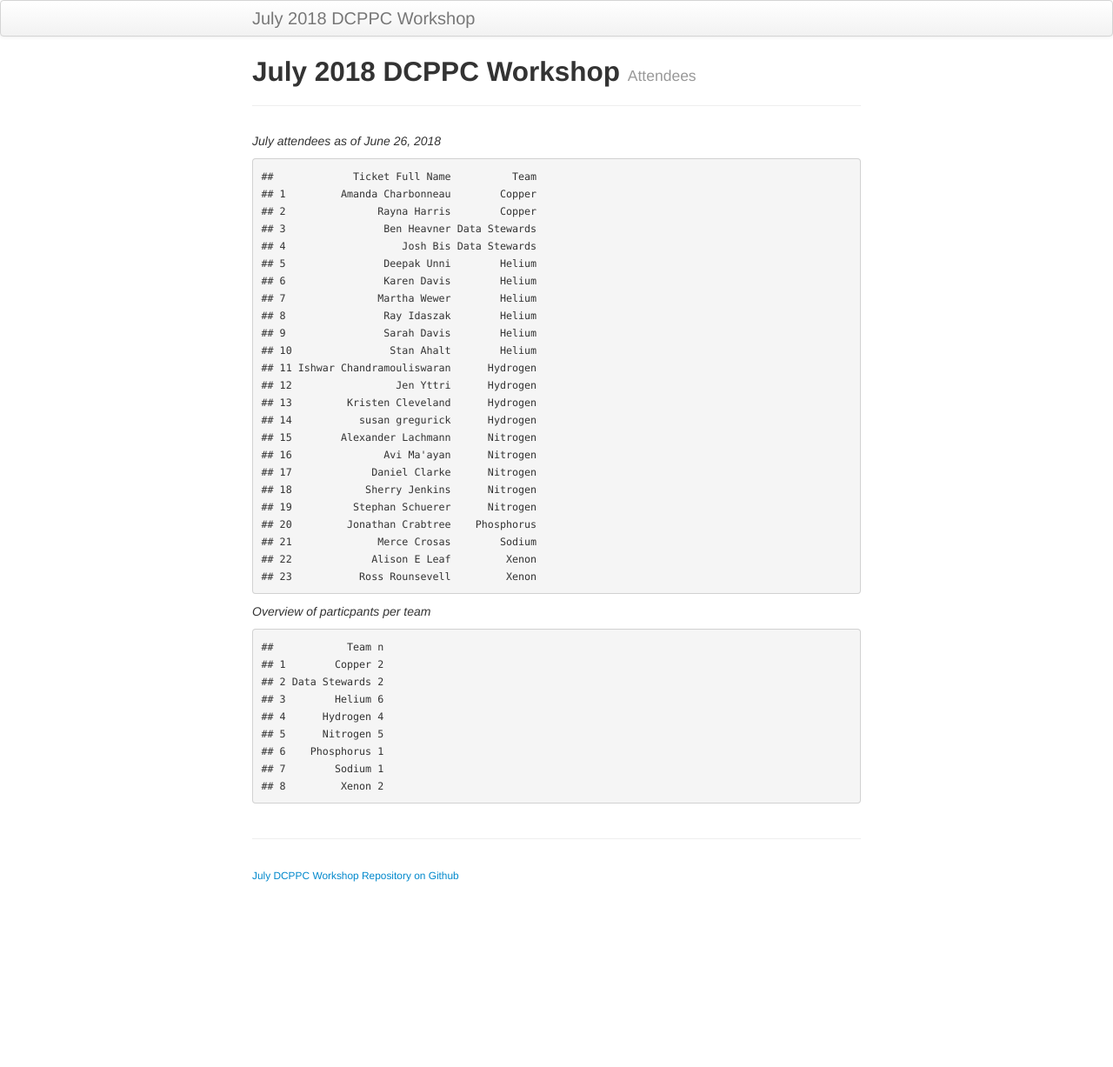
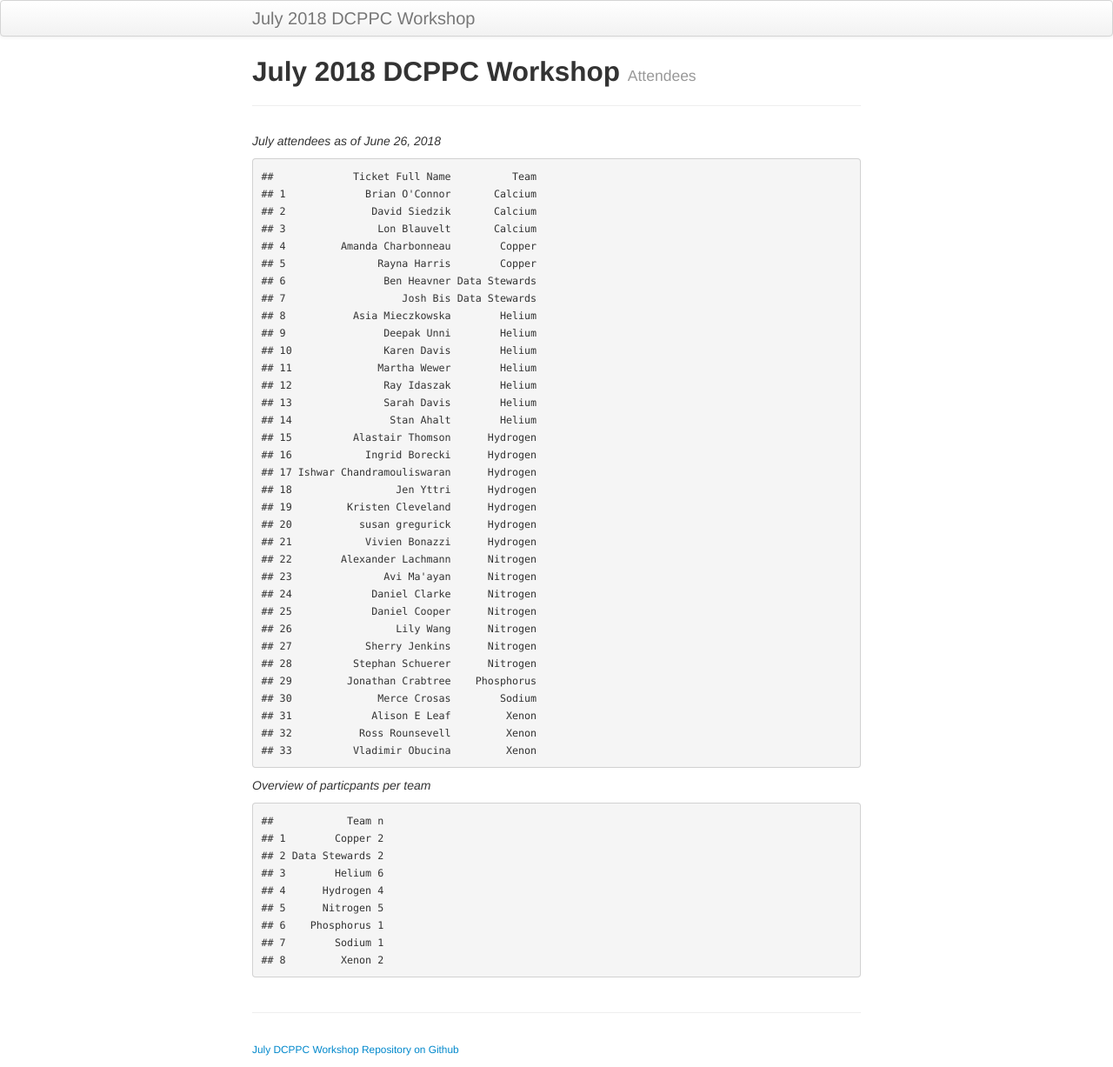
Before and after one commit to dcppc/2018-july-workshop, a Jekyll site: the page built from docs/attendees.md, in a window 1280 px wide. Shown: the whole page at 87% size. Built offline with Jekyll 4.4.1, drawn with Linux system fonts in a browser that asks for light colours; before the commit the page ends 1027 px from its top, so only the background shows below that.

Commit message:
update attendees

```diff
--- a/docs/attendees.md
+++ b/docs/attendees.md
@@ -8,29 +8,39 @@ _July attendees as of June 26, 2018_
 
 
     ##             Ticket Full Name          Team
-    ## 1         Amanda Charbonneau        Copper
-    ## 2               Rayna Harris        Copper
-    ## 3                Ben Heavner Data Stewards
-    ## 4                   Josh Bis Data Stewards
-    ## 5                Deepak Unni        Helium
-    ## 6                Karen Davis        Helium
-    ## 7               Martha Wewer        Helium
-    ## 8                Ray Idaszak        Helium
-    ## 9                Sarah Davis        Helium
-    ## 10                Stan Ahalt        Helium
-    ## 11 Ishwar Chandramouliswaran      Hydrogen
-    ## 12                 Jen Yttri      Hydrogen
-    ## 13         Kristen Cleveland      Hydrogen
-    ## 14           susan gregurick      Hydrogen
-    ## 15        Alexander Lachmann      Nitrogen
-    ## 16               Avi Ma'ayan      Nitrogen
-    ## 17             Daniel Clarke      Nitrogen
-    ## 18            Sherry Jenkins      Nitrogen
-    ## 19          Stephan Schuerer      Nitrogen
-    ## 20         Jonathan Crabtree    Phosphorus
-    ## 21              Merce Crosas        Sodium
-    ## 22             Alison E Leaf         Xenon
-    ## 23           Ross Rounsevell         Xenon
+    ## 1             Brian O'Connor       Calcium
+    ## 2              David Siedzik       Calcium
+    ## 3               Lon Blauvelt       Calcium
+    ## 4         Amanda Charbonneau        Copper
+    ## 5               Rayna Harris        Copper
+    ## 6                Ben Heavner Data Stewards
+    ## 7                   Josh Bis Data Stewards
+    ## 8           Asia Mieczkowska        Helium
+    ## 9                Deepak Unni        Helium
+    ## 10               Karen Davis        Helium
+    ## 11              Martha Wewer        Helium
+    ## 12               Ray Idaszak        Helium
+    ## 13               Sarah Davis        Helium
+    ## 14                Stan Ahalt        Helium
+    ## 15          Alastair Thomson      Hydrogen
+    ## 16            Ingrid Borecki      Hydrogen
+    ## 17 Ishwar Chandramouliswaran      Hydrogen
+    ## 18                 Jen Yttri      Hydrogen
+    ## 19         Kristen Cleveland      Hydrogen
+    ## 20           susan gregurick      Hydrogen
+    ## 21            Vivien Bonazzi      Hydrogen
+    ## 22        Alexander Lachmann      Nitrogen
+    ## 23               Avi Ma'ayan      Nitrogen
+    ## 24             Daniel Clarke      Nitrogen
+    ## 25             Daniel Cooper      Nitrogen
+    ## 26                 Lily Wang      Nitrogen
+    ## 27            Sherry Jenkins      Nitrogen
+    ## 28          Stephan Schuerer      Nitrogen
+    ## 29         Jonathan Crabtree    Phosphorus
+    ## 30              Merce Crosas        Sodium
+    ## 31             Alison E Leaf         Xenon
+    ## 32           Ross Rounsevell         Xenon
+    ## 33          Vladimir Obucina         Xenon
 
 
 _Overview of particpants per team_
```
